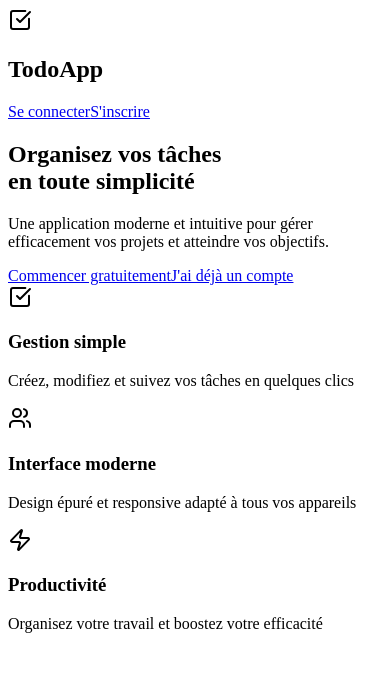
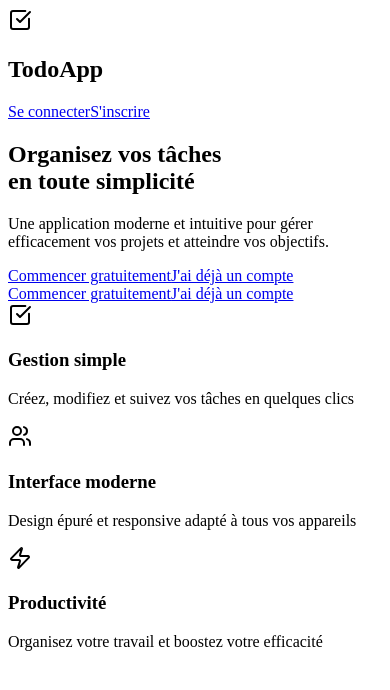
Before and after one commit to Jordan-Nsadisi/test-todo-web, a Next.js app: page / in a window 390 px wide. Shown: the top 690 px of the page. Built offline with nearby package versions, Linux system fonts and the light colour scheme.

Commit message:
refactor mbile breakpoint on landing page

```diff
--- a/app/page.tsx
+++ b/app/page.tsx
@@ -25,7 +25,7 @@ export default function Home() {
       </header>
 
       {/* Hero Section */}
-      <main className="container mx-auto px-4 py-12 md:py-16">
+      <main className="container mx-auto px-4 py-16">
         <div className="text-center space-y-6 md:space-y-8">
           <div className="space-y-3 md:space-y-4">
             <h2 className="text-3xl md:text-4xl lg:text-6xl font-bold text-foreground">
@@ -39,13 +39,27 @@ export default function Home() {
             </p>
           </div>
 
-          <div className="space-x-2 md:space-x-4">
+          <div className="hidden md:inline-block space-x-4">
             <Button size="default" className="md:text-base" asChild>
               <Link href="/register">
                 Commencer gratuitement
               </Link>
             </Button>
             <Button variant="outline" size="default" className="md:text-base" asChild>
+              <Link href="/login">
+                J'ai déjà un compte
+              </Link>
+            </Button>
+          </div>
+
+          {/* mobile ui button  */}
+          <div className="md:hidden flex flex-col space-y-2 w-fit mx-auto">
+            <Button size="sm" asChild>
+              <Link href="/register">
+                Commencer gratuitement
+              </Link>
+            </Button>
+            <Button variant="outline" size="sm" asChild>
               <Link href="/login">
                 J'ai déjà un compte
               </Link>
```
